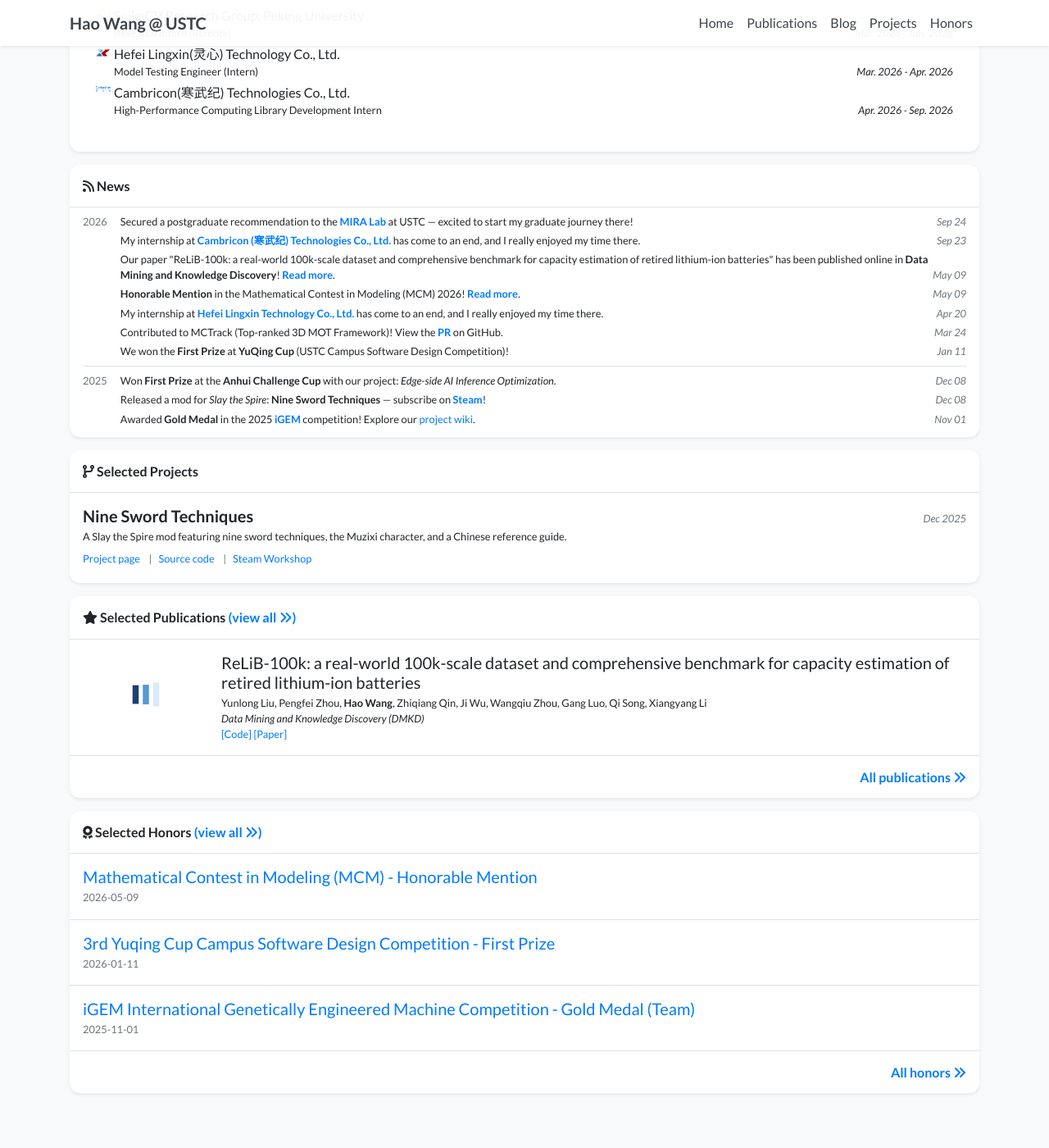
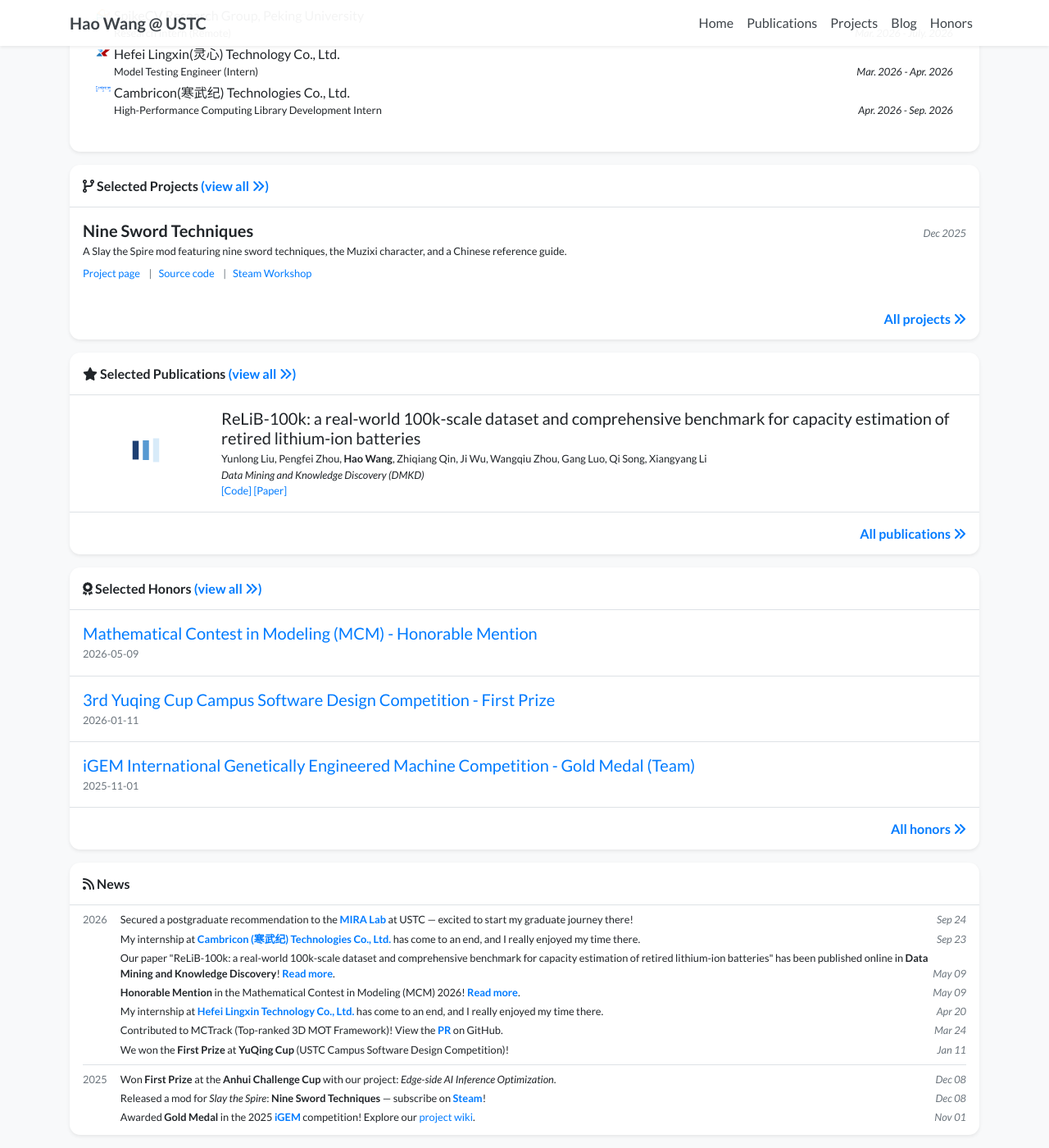
Before and after one commit to lyingloong/lyingloong.github.io, a Jekyll site: the page built from index.html, in a window 1280 px wide and 1400 px high, scrolled down 726 px. Shown: the whole window at 82% size. Built offline with Jekyll 4.4.1, drawn with Linux system fonts in a browser that asks for light colours; nearby versions of some CDN libraries; a style sheet for code colours, icons or effects is not loaded; before the commit the page ends 2075 px from its top, so only the background shows below that.

Commit message:
Add project navigation links and reorder homepage sections

```diff
--- a/_data/navigation.yml
+++ b/_data/navigation.yml
@@ -5,9 +5,9 @@
   url: /
 - name: Publications
   url: /publications
+- name: Projects
+  url: /projects
 - name: Blog
   url: /blog/
-- name: Projects
-  url: /projects
 - name: Honors
   url: /honors
--- a/_includes/widgets/project_card.html
+++ b/_includes/widgets/project_card.html
@@ -1,7 +1,10 @@
 {% assign selected_projects = site.projects | sort: "date" | reverse | where: "show", true | where: "selected", true -%}
 {% if selected_projects.size > 0 -%}
 <div class="my-3 bg-white shadow-sm rounded-xl">
-    <h6 class="p-3 mb-0 border-bottom border-gray"><i class="fas fa-code-branch"></i> Selected Projects</h6>
+    <h6 class="p-3 mb-0 border-bottom border-gray">
+        <i class="fas fa-code-branch"></i> Selected Projects
+        <a href="{{ 'projects' | relative_url }}">(view all <i class="fas fa-angle-double-right"></i>)</a>
+    </h6>
     <div class="px-3 pb-1 small">
         {% for project in selected_projects %}
         <div class="py-3 {% unless forloop.last %}border-bottom border-gray{% endunless %}">
@@ -16,5 +19,8 @@
         </div>
         {% endfor %}
     </div>
+    <h6 class="d-block p-3 mt-0 text-right">
+        <a href="{{ 'projects' | relative_url }}">All projects <i class="fas fa-angle-double-right"></i></a>
+    </h6>
 </div>
 {% endif -%}
--- a/index.html
+++ b/index.html
@@ -7,13 +7,6 @@
 
 {% if site.data.display.homepage.show_experience %}
     {% include widgets/experience_card.html %}
-{% endif %}
-
-{% if site.data.display.homepage.show_news %}
-    {% assign count_news = site.news | size %}
-    {% if count_news > 0 %}
-        {% include widgets/news_card.html limit=site.data.display.homepage.num_news %}
-    {% endif %}
 {% endif %}
 
 {% if site.data.display.homepage.show_selected_projects %}
@@ -37,3 +30,10 @@
         title='<i class="fas fa-award"></i> Selected Honors'
     %}
 {% endif %}
+
+{% if site.data.display.homepage.show_news %}
+    {% assign count_news = site.news | size %}
+    {% if count_news > 0 %}
+        {% include widgets/news_card.html limit=site.data.display.homepage.num_news %}
+    {% endif %}
+{% endif %}
```
